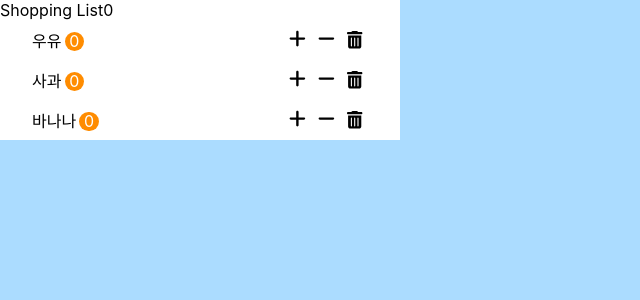
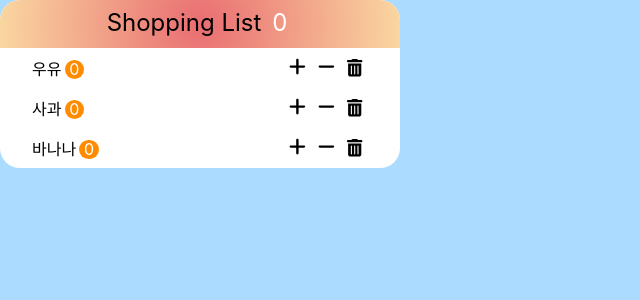
Before and after one commit to YUDONGHYUK/shopping-list-react, a React (Create React App) app: page / in a window 1280 px wide. Shown: the top 300 px of the page, without its empty margins (0-640 px from the left). Built offline with nearby package versions, Linux system fonts and the light colour scheme.

Commit message:
CSS: Navbar Component

```diff
--- a/src/app.css
+++ b/src/app.css
@@ -9,6 +9,7 @@ body {
 #root {
   width: 400px;
   background-color: white;
+  border-radius: 20px;
 }
 
 button {
@@ -16,6 +17,31 @@ button {
   border: 0;
   cursor: pointer;
   background-color: transparent;
+}
+
+.navbar {
+  height: 3rem;
+  padding: 0.5rem;
+  font-size: 1.5rem;
+  text-align: center;
+  background: rgb(233, 109, 113);
+  background: radial-gradient(
+    circle,
+    rgba(233, 109, 113, 1) 0%,
+    rgba(250, 215, 161, 1) 100%
+  );
+  border-radius: 20px 20px 0 0;
+}
+
+.navbar-count {
+  display: inline-block;
+  width: 1.7rem;
+  height: 1.7rem;
+  line-height: 1.7rem;
+  margin-left: 0.2em;
+  color: white;
+  background-color: transparent;
+  border-radius: 50%;
 }
 
 .item {
```
